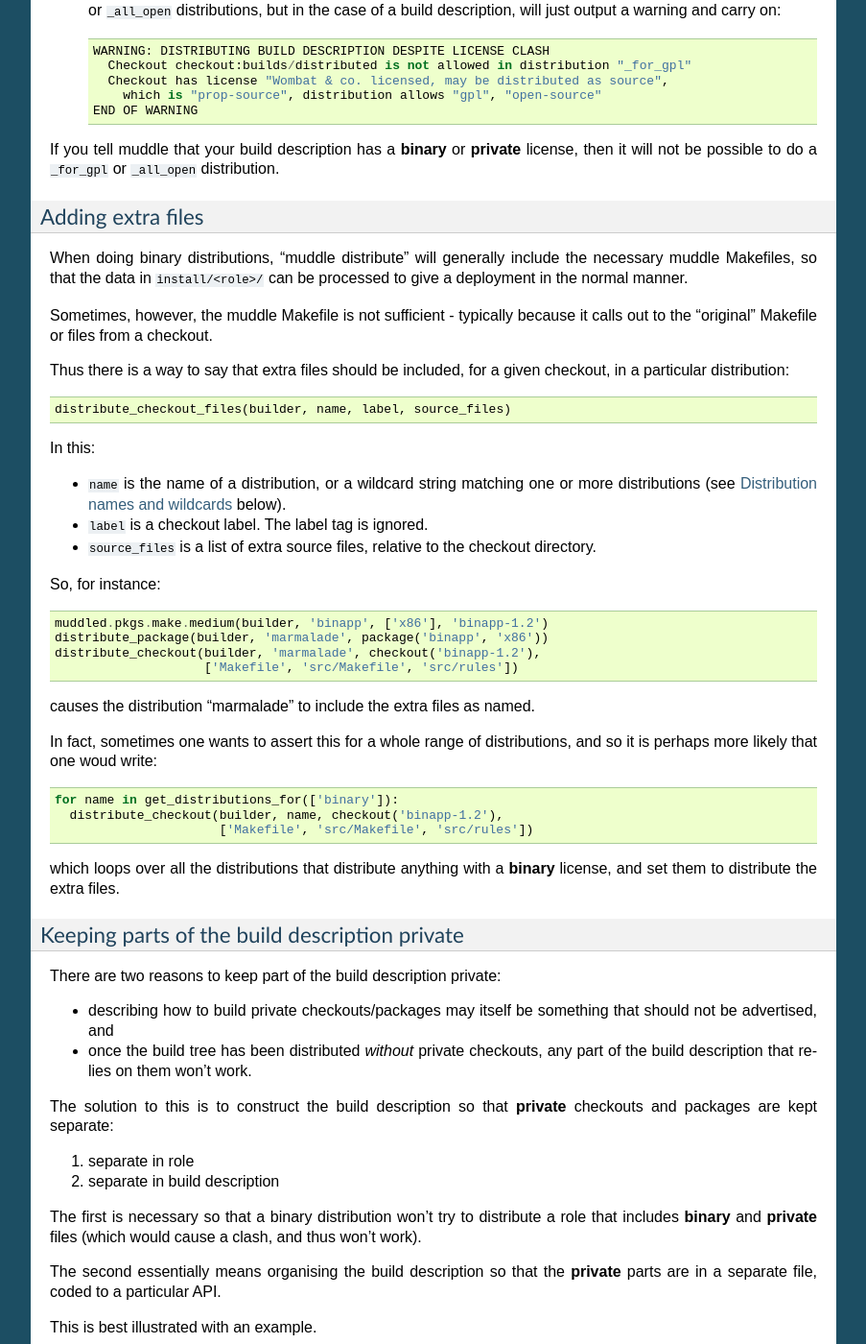
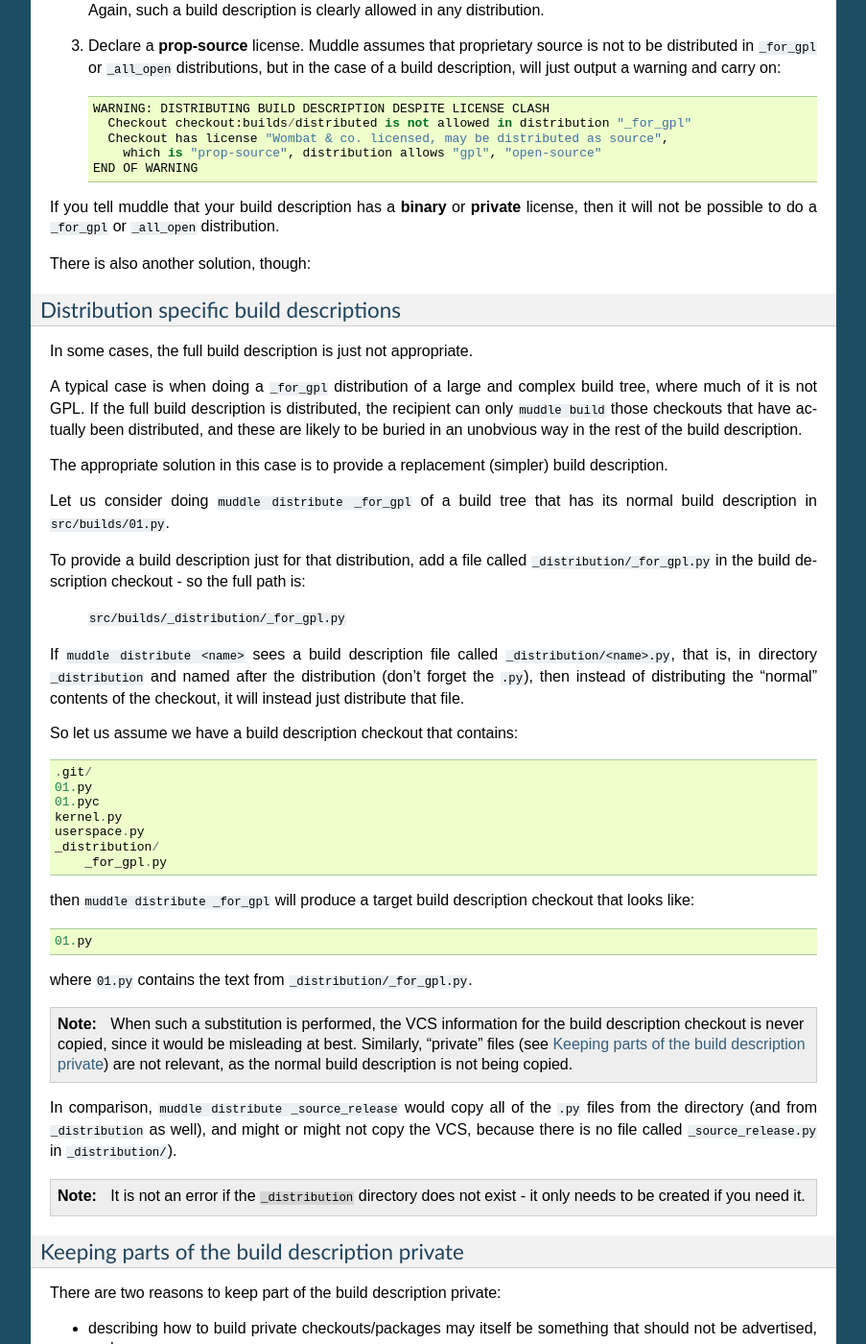
Before and after one commit to kynesim/muddle, a Sphinx documentation site: the page built from docs/distribute.txt, in a window 1280 px wide and 1400 px high, scrolled down 13337 px. Shown: the whole window at 96% size, without its empty margins (198-1101 px from the left). Built offline with Sphinx 7.4.7, drawn with Linux system fonts in a browser that asks for light colours; some of the changed text lies outside the part shown.

Commit message:
And document the changes

```diff
--- a/docs/distribute.txt
+++ b/docs/distribute.txt
@@ -229,7 +229,8 @@
 
   Note that this is *not* always enough to allow deployment, and sometimes
   other support files will need to be (epxlicitly) added via the build
-  description. See `Adding extra files`_ below.
+  description. See `Adding extra checkout files in a binary distribution`_
+  below.
 
 As you might guess, if the ``-with-version`` switch is given, then it will
 also distribute the ``versions`` directory, if it exists.
@@ -678,7 +679,7 @@
   description that does not distribute binaries you were not expecting.)
 
 Avoiding unnecessary GPL "propagation"
---------------------------------------
+======================================
 As we've said, muddle has to assume that "depends on" means "links to" (or the
 equivalent) when calculating GPL "propagation". Since this is not always so,
 we need a way of telling muddle when it is not.
@@ -746,7 +747,10 @@
    calls, if appropriate.
 
 Build descriptions
-------------------
+==================
+
+Build description licensing
+---------------------------
 Build descriptions are a little awkward in licensing terms, as all
 distributions wish to include them.
 
@@ -782,46 +786,66 @@
 license, then it will not be possible to do a ``_for_gpl`` or ``_all_open``
 distribution.
 
-Adding extra files
-------------------
-When doing binary distributions, "muddle distribute" will generally include
-the necessary muddle Makefiles, so that the data in ``install/<role>/`` can be
-processed to give a deployment in the normal manner.
+There is also another solution, though:
 
-Sometimes, however, the muddle Makefile is not sufficient - typically because
-it calls out to the "original" Makefile or files from a checkout.
+Distribution specific build descriptions
+----------------------------------------
+In some cases, the full build description is just not appropriate.
 
-Thus there is a way to say that extra files should be included, for a given
-checkout, in a particular distribution::
+A typical case is when doing a ``_for_gpl`` distribution of a large and
+complex build tree, where much of it is not GPL. If the full build description
+is distributed, the recipient can only ``muddle build`` those checkouts that
+have actually been distributed, and these are likely to be buried in an
+unobvious way in the rest of the build description.
 
-  distribute_checkout_files(builder, name, label, source_files)
+The appropriate solution in this case is to provide a replacement (simpler)
+build description.
 
-In this:
+Let us consider doing ``muddle distribute _for_gpl`` of a build tree that has
+its normal build description in ``src/builds/01.py``.
 
-* ``name`` is the name of a distribution, or a wildcard string matching one or
-  more distributions (see `Distribution names and wildcards`_ below).
-* ``label`` is a checkout label. The label tag is ignored.
-* ``source_files`` is a list of extra source files, relative to the checkout
-  directory.
+To provide a build description just for that distribution, add a file called
+``_distribution/_for_gpl.py`` in the build description checkout - so the full
+path is:
 
-So, for instance::
+  ``src/builds/_distribution/_for_gpl.py``
 
-  muddled.pkgs.make.medium(builder, 'binapp', ['x86'], 'binapp-1.2')
-  distribute_package(builder, 'marmalade', package('binapp', 'x86'))
-  distribute_checkout(builder, 'marmalade', checkout('binapp-1.2'),
-                      ['Makefile', 'src/Makefile', 'src/rules'])
+If ``muddle distribute <name>`` sees a build description file called
+``_distribution/<name>.py``, that is, in directory ``_distribution`` and
+named after the distribution (don't forget the ``.py``), then instead of
+distributing the "normal" contents of the checkout, it will instead just
+distribute that file.
 
-causes the distribution "marmalade" to include the extra files as named.
+So let us assume we have a build description checkout that contains::
 
-In fact, sometimes one wants to assert this for a whole range of
-distributions, and so it is perhaps more likely that one woud write::
+    .git/
+    01.py
+    01.pyc
+    kernel.py
+    userspace.py
+    _distribution/
+        _for_gpl.py
 
-  for name in get_distributions_for(['binary']):
-    distribute_checkout(builder, name, checkout('binapp-1.2'),
-                        ['Makefile', 'src/Makefile', 'src/rules'])
+then ``muddle distribute _for_gpl`` will produce a target build description
+checkout that looks like::
 
-which loops over all the distributions that distribute anything with a
-**binary** license, and set them to distribute the extra files.
+    01.py
+
+where ``01.py`` contains the text from ``_distribution/_for_gpl.py``.
+
+.. note:: When such a substitution is performed, the VCS information for the
+   build description checkout is never copied, since it would be misleading at
+   best. Similarly, "private" files (see `Keeping parts of the build
+   description private`_) are not relevant, as the normal build description is
+   not being copied.
+
+In comparison, ``muddle distribute _source_release`` would copy all of the
+``.py`` files from the directory (and from ``_distribution`` as well), and
+might or might not copy the VCS, because there is no file called
+``_source_release.py`` in ``_distribution/``).
+
+.. note:: It is not an error if the ``_distribution`` directory does not exist
+   - it only needs to be created if you need it.
 
 Keeping parts of the build description private
 ----------------------------------------------
@@ -909,6 +933,50 @@
 matter, but their API must be a single function with signature::
 
    describe_private(builder, *args, **kwargs)
+
+Refining binary distributions
+=============================
+
+Adding extra checkout files in a binary distribution
+----------------------------------------------------
+When doing binary distributions, "muddle distribute" will generally include
+the necessary muddle Makefiles, so that the data in ``install/<role>/`` can be
+processed to give a deployment in the normal manner.
+
+Sometimes, however, the muddle Makefile is not sufficient - typically because
+it calls out to the "original" Makefile or files from a checkout.
+
+Thus there is a way to say that extra files should be included, for a given
+checkout, in a particular distribution::
+
+  distribute_checkout_files(builder, name, label, source_files)
+
+In this:
+
+* ``name`` is the name of a distribution, or a wildcard string matching one or
+  more distributions (see `Distribution names and wildcards`_ below).
+* ``label`` is a checkout label. The label tag is ignored.
+* ``source_files`` is a list of extra source files, relative to the checkout
+  directory.
+
+So, for instance::
+
+  muddled.pkgs.make.medium(builder, 'binapp', ['x86'], 'binapp-1.2')
+  distribute_package(builder, 'marmalade', package('binapp', 'x86'))
+  distribute_checkout(builder, 'marmalade', checkout('binapp-1.2'),
+                      ['Makefile', 'src/Makefile', 'src/rules'])
+
+causes the distribution "marmalade" to include the extra files as named.
+
+In fact, sometimes one wants to assert this for a whole range of
+distributions, and so it is perhaps more likely that one woud write::
+
+  for name in get_distributions_for(['binary']):
+    distribute_checkout(builder, name, checkout('binapp-1.2'),
+                        ['Makefile', 'src/Makefile', 'src/rules'])
+
+which loops over all the distributions that distribute anything with a
+**binary** license, and set them to distribute the extra files.
 
 Not distributing too many binaries
 ----------------------------------
```
Also changed, not shown: other parts of docs/distribute.txt (+2 -2 lines).
